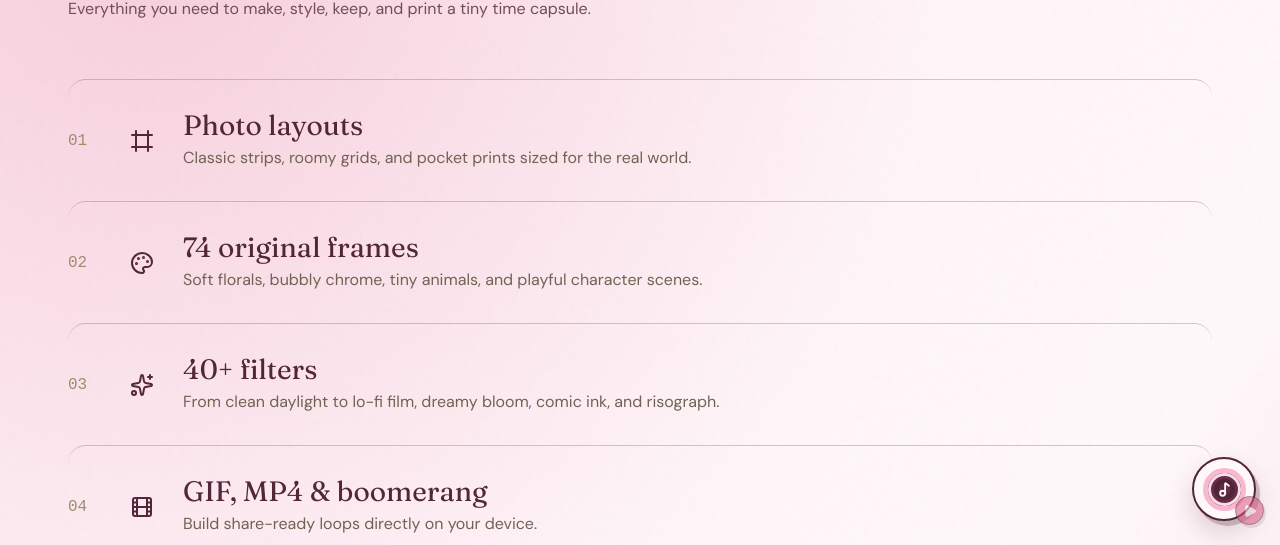
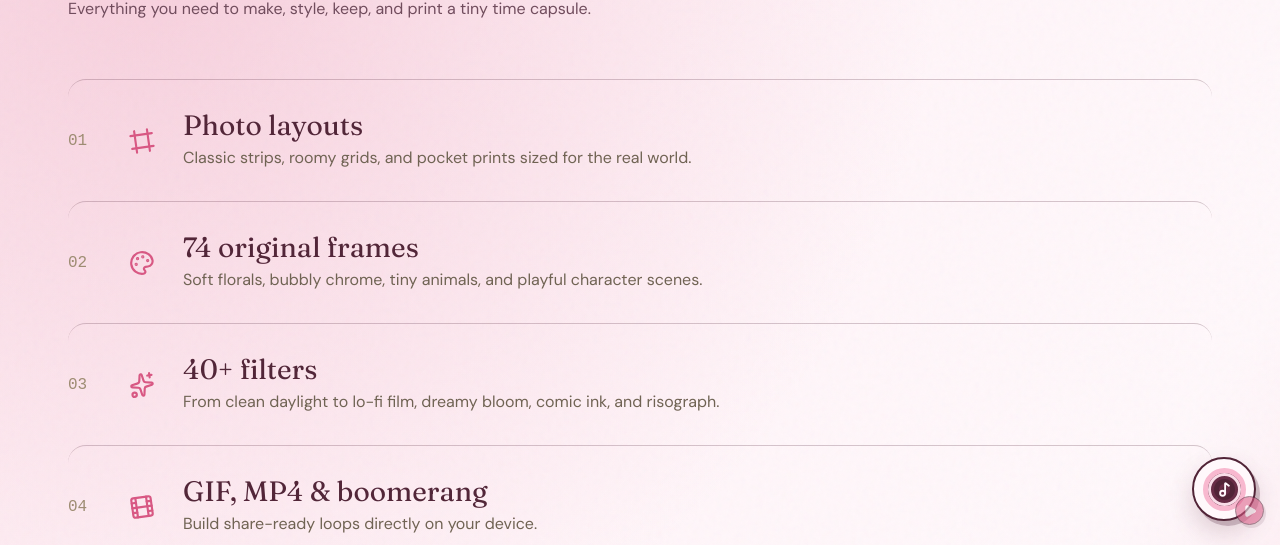
Before and after one commit to Bhumika-gaba23/Winkbooth, a React (Vite) app: page /features in a window 1280 px wide. Shown: the part 255-800 px from the top of the page. Built offline with nearby package versions, Linux system fonts and the light colour scheme.

Commit message:
Add capture feedback and page motion

```diff
--- a/src/pages/Booth.tsx
+++ b/src/pages/Booth.tsx
@@ -136,6 +136,10 @@ export default function Booth() {
         const src = await cam.capture(faceFilter);
         setTimeout(() => document.body.classList.remove("flash"), 220);
         if (!src) break;
+        document.body.classList.remove("capture-flash");
+        void document.body.offsetWidth;
+        document.body.classList.add("capture-flash");
+        setTimeout(() => document.body.classList.remove("capture-flash"), 320);
 
         const state = useBooth.getState();
         const slot = state.session.shots.length;
--- a/src/pages/Features.tsx
+++ b/src/pages/Features.tsx
@@ -13,6 +13,7 @@ import {
   WifiOff,
 } from "lucide-react";
 import { Link } from "react-router-dom";
+import { useEffect } from "react";
 import { Shell, SectionTitle } from "../components";
 const items = [
   [
@@ -99,9 +100,17 @@ const faqs = [
   ],
 ];
 export default function Features() {
+  useEffect(() => {
+    const reveal = new IntersectionObserver(
+      (entries) => entries.forEach((entry) => entry.isIntersecting && entry.target.classList.add("is-visible")),
+      { threshold: 0.16, rootMargin: "0px 0px -8%" },
+    );
+    document.querySelectorAll(".features-page .section-title, .features-page .feature-list article, .features-page .faq").forEach((element) => reveal.observe(element));
+    return () => reveal.disconnect();
+  }, []);
   return (
     <Shell>
-      <section className="page">
+      <section className="page features-page">
         <SectionTitle
           eyebrow="VOLUME 02 — THE DETAILS"
           title="A whole photobooth, tucked inside a tab."
@@ -111,7 +120,7 @@ export default function Features() {
           {items.map(([Icon, title, copy], i) => {
             const I = Icon as typeof Camera;
             return (
-              <article key={String(title)}>
+              <article key={String(title)} style={{ "--feature-delay": `${Math.min(i, 7) * 55}ms` } as React.CSSProperties}>
                 <span>{String(i + 1).padStart(2, "0")}</span>
                 <I />
                 <div>
--- a/src/pages/Gallery.tsx
+++ b/src/pages/Gallery.tsx
@@ -277,7 +277,12 @@ export default function Gallery() {
     let b = p.image;
     if (p.hidden && p.cipher && p.iv && vaultKey)
       b = await decryptBlob(p.cipher, p.iv, vaultKey);
-    if (b) downloadBlob(b, `winkbooth-${p.id}.png`);
+    if (!b) return;
+    const suggested = `winkbooth-${p.id}`;
+    const entered = prompt("Name this downloaded photo", suggested);
+    if (entered === null) return;
+    const safeName = entered.trim().replace(/[\\/:*?"<>|]/g, "-").replace(/\.png$/i, "").trim();
+    downloadBlob(b, `${safeName || suggested}.png`);
   }
   async function shareOne(p: GalleryPhoto) {
     let b = p.image;
--- a/src/styles.css
+++ b/src/styles.css
@@ -42,10 +42,24 @@ body.flash:before {
   z-index: 999;
   animation: flash 0.22s forwards;
 }
+body.capture-flash:before {
+  content: "";
+  position: fixed;
+  inset: 0;
+  background: radial-gradient(circle at 50% 42%, rgba(255,255,255,.98), rgba(255,255,255,.7) 36%, rgba(255,255,255,0) 76%);
+  z-index: 999;
+  pointer-events: none;
+  animation: capture-flash .32s ease-out forwards;
+}
 @keyframes flash {
   to {
     opacity: 0;
   }
+}
+@keyframes capture-flash {
+  0% { opacity: 1; }
+  28% { opacity: .82; }
+  100% { opacity: 0; }
 }
 button,
 a,
@@ -434,6 +448,27 @@ footer div {
 .feature-list p {
   margin: 5px 0;
   color: #6f6252;
+}
+.features-page .section-title,
+.features-page .feature-list article,
+.features-page .faq {
+  opacity: 0;
+  transform: translateY(22px);
+  transition: opacity .82s ease, transform .82s cubic-bezier(.16,1,.3,1);
+}
+.features-page .section-title.is-visible,
+.features-page .feature-list article.is-visible,
+.features-page .faq.is-visible {
+  opacity: 1;
+  transform: translateY(0);
+}
+.features-page .feature-list article { transition-delay: var(--feature-delay, 0ms); }
+.features-page .feature-list article svg { transition: transform .7s cubic-bezier(.16,1,.3,1), color .7s ease; }
+.features-page .feature-list article.is-visible svg { transform: rotate(-8deg) scale(1.08); color: var(--pink); }
+@media (prefers-reduced-motion: reduce) {
+  .features-page .section-title,
+  .features-page .feature-list article,
+  .features-page .faq { opacity: 1; transform: none; transition: none; }
 }
 .faq {
   max-width: 800px;
```
